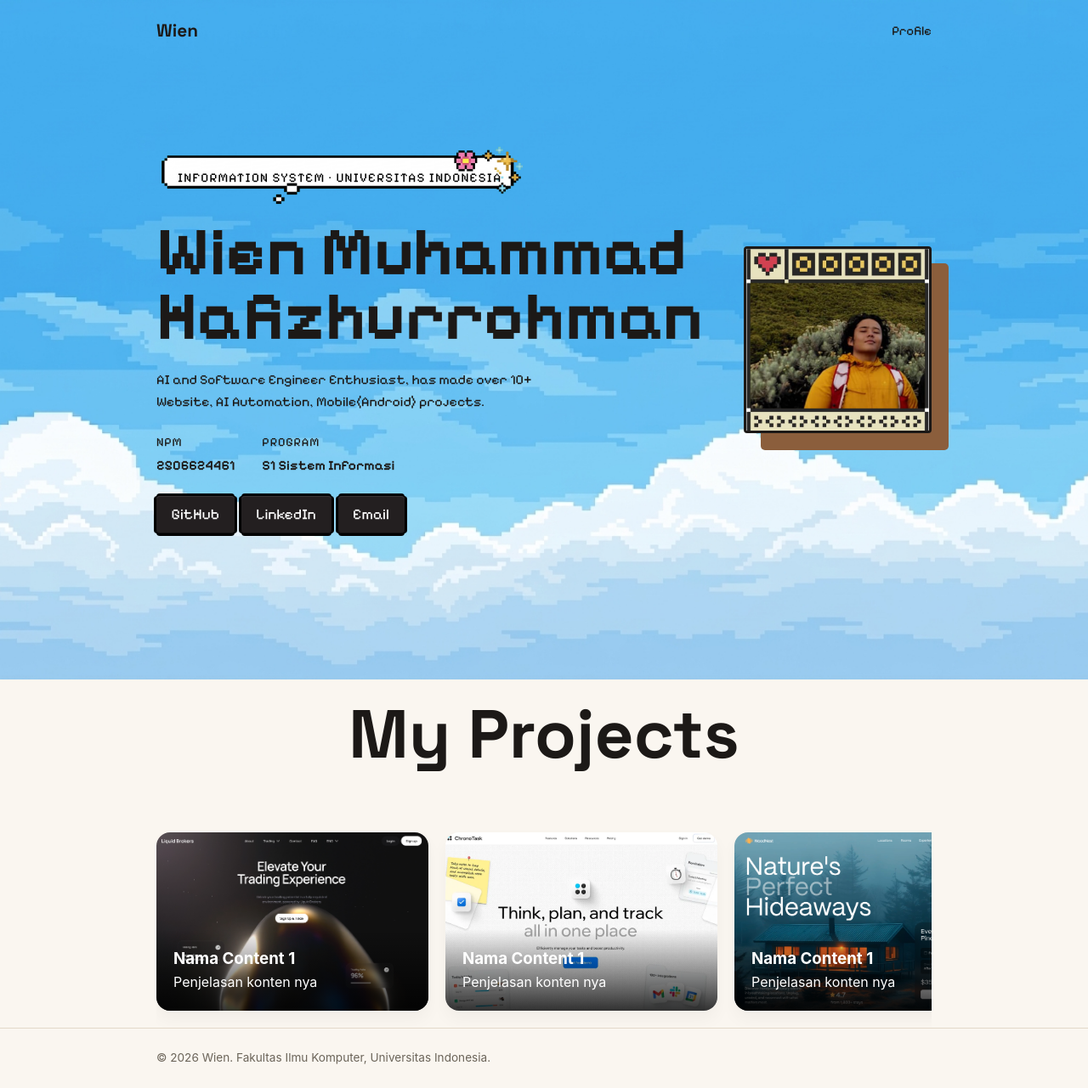
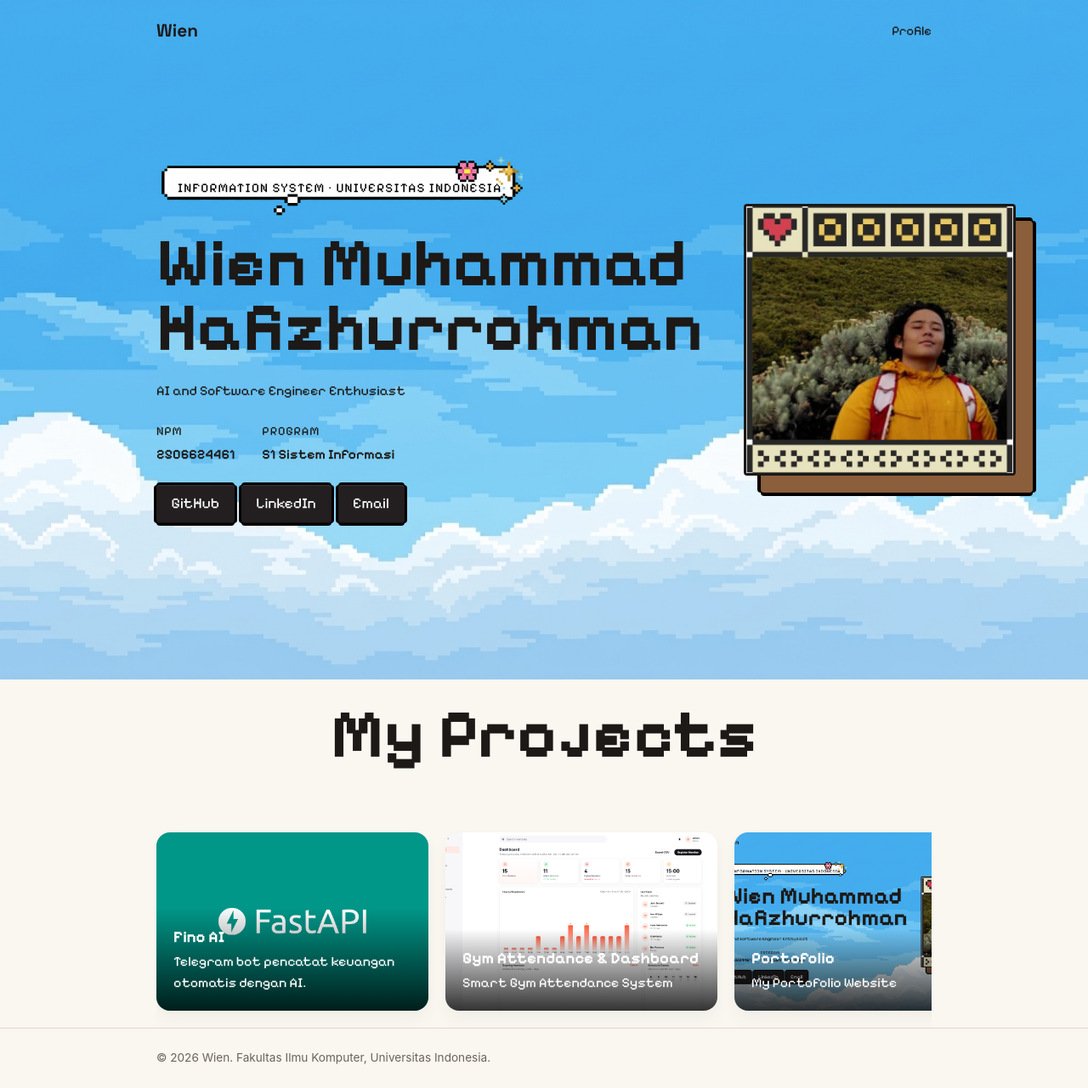
Before and after one commit to wafissh/myportofolio, a Django app: page / in a window 1280 px wide. Shown: the whole page at 85% size. Run offline with Django 5.2, Linux system fonts and the light colour scheme.

Commit message:
menyelesaikan tugas 1, mengganti beberapa mockup, dan finishing

```diff
--- a/static/css/style.css
+++ b/static/css/style.css
@@ -58,8 +58,6 @@ h1,
   justify-content: space-between;
   align-items: center;
   padding: 1.25rem 1.5rem;
-
-
 }
 
 .brand {
@@ -93,9 +91,9 @@ h1,
   justify-content: center;
 }
 
-.speech-bubble-wrapper{
+.speech-bubble-wrapper {
   background-image: url("../img/bubble.png");
-  background-size:cover;
+  background-size: cover;
   background-repeat: no-repeat;
 
   font-family: "Pixelify Sans", sans-serif;
@@ -116,19 +114,14 @@ h1,
 
 .hero-identity {
   grid-area: identity;
-
 }
-
-
 
 .hero-details {
   grid-area: details;
   font-family: "Pixelify Sans", sans-serif;
-
 }
 
 .hero-kicker {
-
   font-size: 0.95rem;
   letter-spacing: 0.08em;
   text-transform: uppercase;
@@ -143,7 +136,6 @@ h1,
   font-size: 500;
   line-height: 0.95;
   font-size: clamp(3rem, 7vw, 5rem);
-
 }
 
 .bio {
@@ -189,9 +181,9 @@ h1,
 
   box-shadow:
     -3px 0 0 0 #000,
-     3px 0 0 0 #000,
-     0 -3px 0 0 #000,
-     0  3px 0 0 #000,
+    3px 0 0 0 #000,
+    0 -3px 0 0 #000,
+    0 3px 0 0 #000,
     inset 0 1px 0 0 #3a3536,
     inset 0 -1px 0 0 #121011;
 
@@ -210,6 +202,7 @@ h1,
   grid-area: photo;
   align-self: center;
   position: relative;
+  width: 320px;
 }
 
 .photo-block {
@@ -218,12 +211,15 @@ h1,
   left: 1.25rem;
   width: 100%;
   height: 100%;
-  background-color: #8B5E3C;
+  background-color: #8b5e3c;
   border-radius: var(--radius);
   z-index: 0;
 
-  border-radius: 5px;
-  border-color: black;
+  box-shadow:
+    -4px 0 0 0 #000,
+    4px 0 0 0 #000,
+    0 -4px 0 0 #000,
+    0 4px 0 0 #000;
 }
 
 .avatar {
@@ -251,6 +247,8 @@ h1,
   scroll-snap-type: x proximity;
   padding: 20px 0;
   -webkit-overflow-scrolling: touch;
+
+  font-family: "Pixelify Sans", sans-serif;
 }
 
 .card-container::-webkit-scrollbar {
@@ -299,6 +297,8 @@ h1,
   text-align: center;
   font-size: clamp(3rem, 7vw, 5rem);
   margin-bottom: 2rem;
+  font-family: "Pixelify Sans", sans-serif;
+  font-weight: 700;
 }
 
 @media (max-width: 600px) {
--- a/templates/index.html
+++ b/templates/index.html
@@ -38,7 +38,7 @@
                     <img class="avatar" src="/static/img/poto2.png" alt="Photo of Wien">
                 </div>
                 <div class="hero-details">
-                    <p class="bio">AI and Software Engineer Enthusiast, has made over 10+ Website, AI Automation, Mobile(Android) projects. </p>
+                    <p class="bio">AI and Software Engineer Enthusiast</p>
                     <dl class="meta-list">
                         <div class="meta-row">
                             <dt>NPM</dt>
@@ -65,31 +65,25 @@
                 <div class="card">
                     <img src="/static/img/project1.png" alt="Project 1">
                     <div class="card-content">
-                        <h3>Nama Content 1</h3>
-                        <p>Penjelasan konten nya</p>
+                        <h3>Fino AI</h3>
+                        <p>Telegram bot pencatat keuangan otomatis dengan AI.</p>
                     </div>
                 </div>
                 <div class="card">
                     <img src="/static/img/project2.png" alt="Project 2">
                     <div class="card-content">
-                        <h3>Nama Content 1</h3>
-                        <p>Penjelasan konten nya</p>
+                        <h3>Gym Attendance & Dashboard</h3>
+                        <p>Smart Gym Attendance System </p>
                     </div>
                 </div>
                 <div class="card">
                     <img src="/static/img/project3.png" alt="Project 3">
                     <div class="card-content">
-                        <h3>Nama Content 1</h3>
-                        <p>Penjelasan konten nya</p>
+                        <h3>Portofolio</h3>
+                        <p>My Portofolio Website</p>
                     </div>
                 </div>
-                <div class="card">
-                    <img src="/static/img/project4.png" alt="Project 4">
-                    <div class="card-content">
-                        <h3>Nama Content 1</h3>
-                        <p>Penjelasan konten nya</p>
-                    </div>
-                </div>
+
             </div>
         </div>
     </section>
```
Also changed, not shown: static/img/project1.png, static/img/project2.png, static/img/project3.png.
